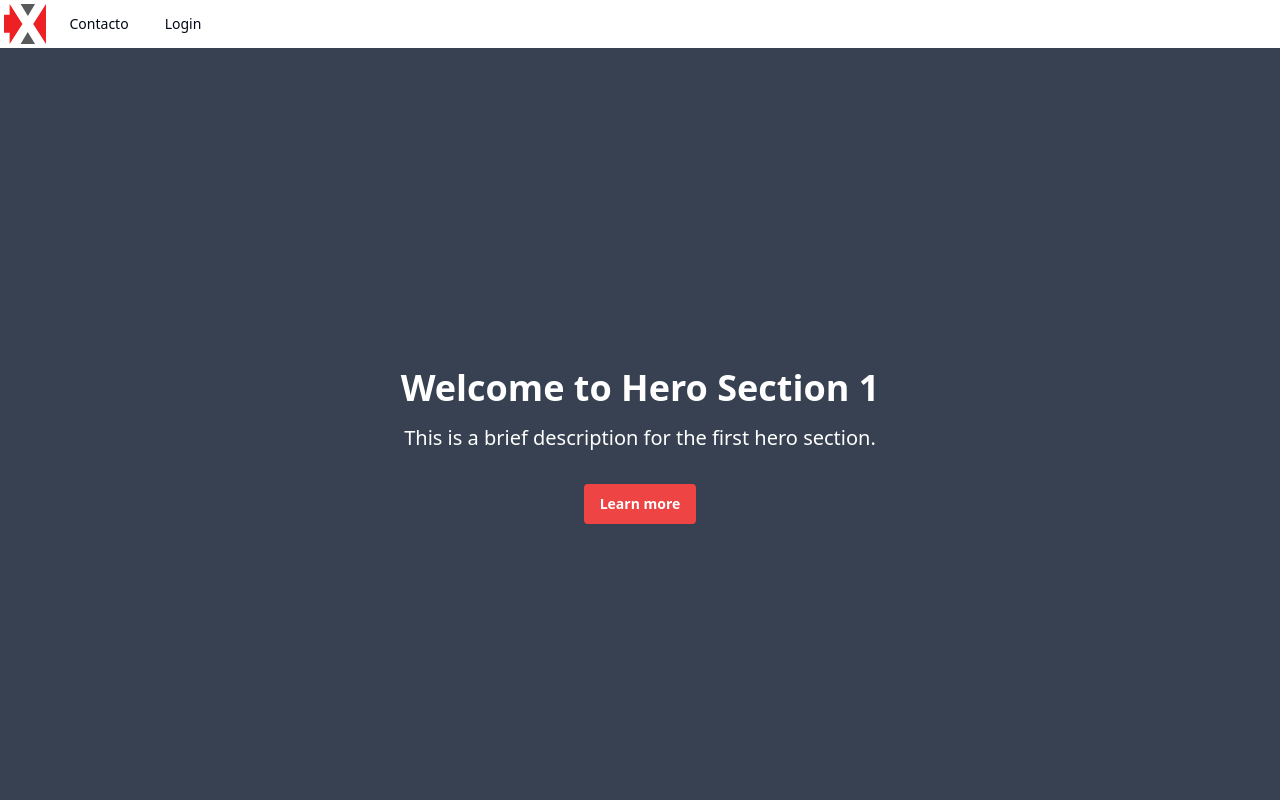
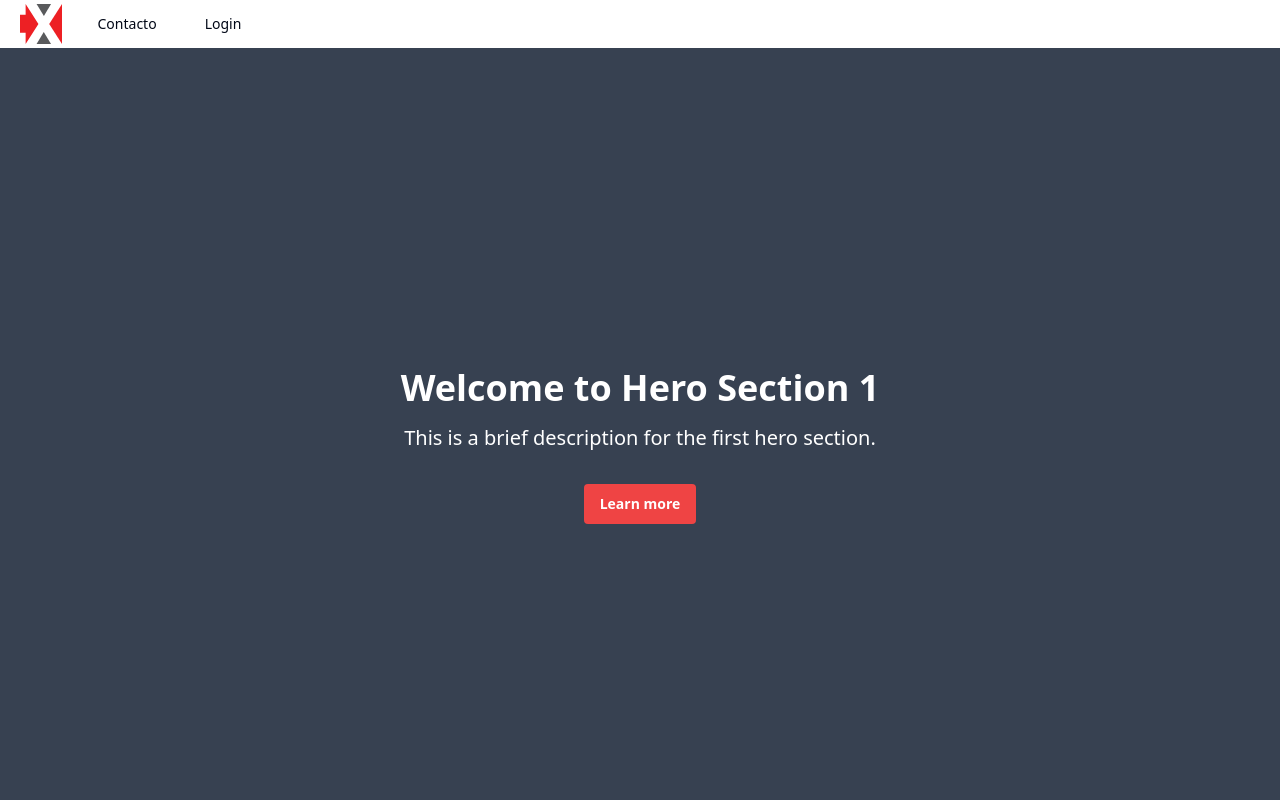
Before and after one commit to jarethxin/intranet-v3, a React (Vite) app: page / in a window 1280 px wide. Shown: the top 800 px of the page. Built offline with nearby package versions, Linux system fonts and the light colour scheme.

Commit message:
Update navigation-bar-menu.tsx

```diff
--- a/src/components/general/navigation-bar-menu.tsx
+++ b/src/components/general/navigation-bar-menu.tsx
@@ -13,8 +13,10 @@ export function NavigationBarMenu() {
   const { toast } = useToast();
 
   return (
-    <NavigationMenu>
-      <NavigationMenuList>
+    <div className="sticky top-0 z-50 w-full bg-white bg-opacity-70">
+      <div className="container mx-auto flex items-center space-x-4 px-4">
+        <NavigationMenu className="flex-grow">
+          <NavigationMenuList className="flex items-center space-x-4">
             <NavigationMenuItem className="cursor-pointer">
               <Link to="/">
                 <img
@@ -46,5 +48,7 @@ export function NavigationBarMenu() {
             </NavigationMenuItem>
           </NavigationMenuList>
         </NavigationMenu>
+      </div>
+    </div>
   );
 }
```
Lines whose indentation alone changed are shown as unchanged.
